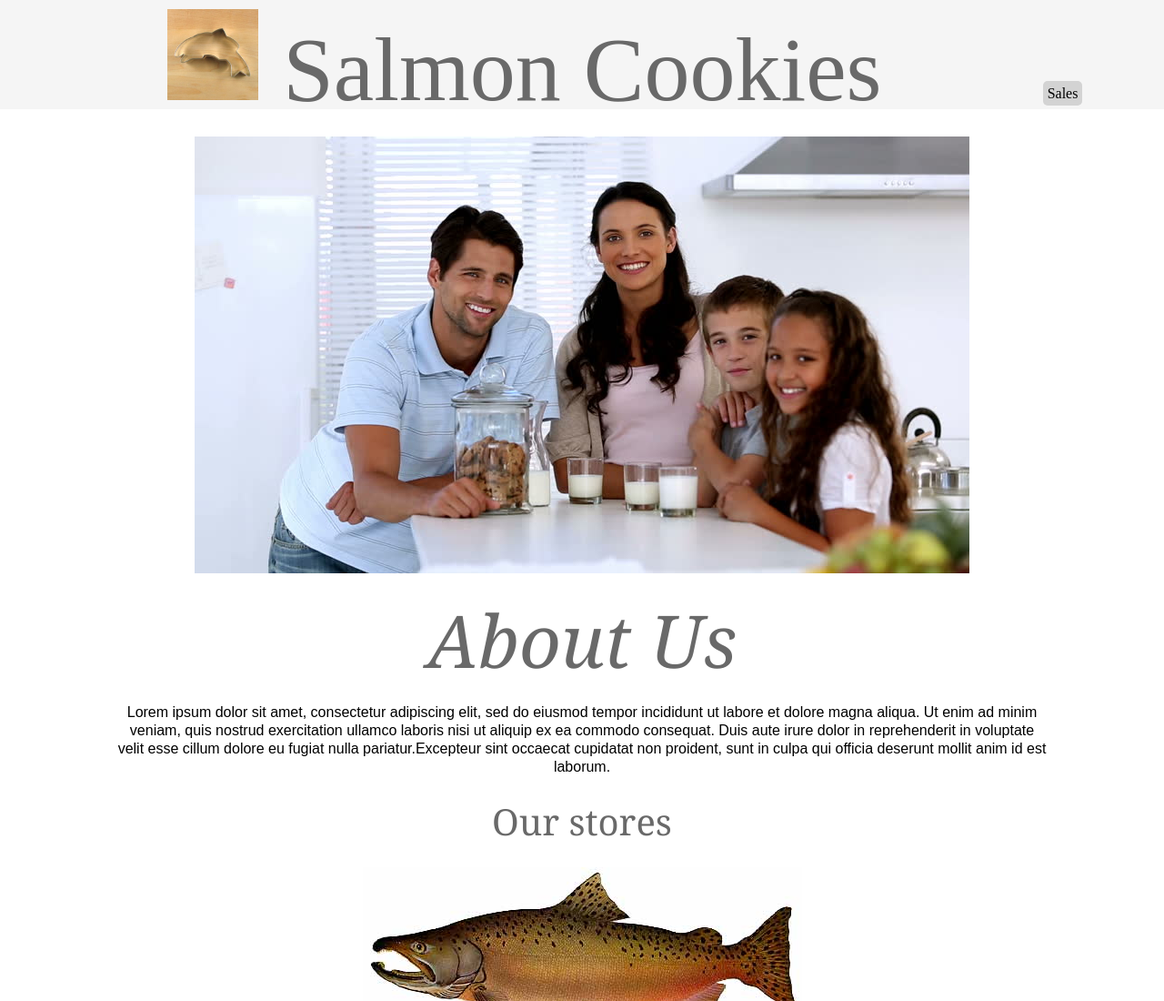
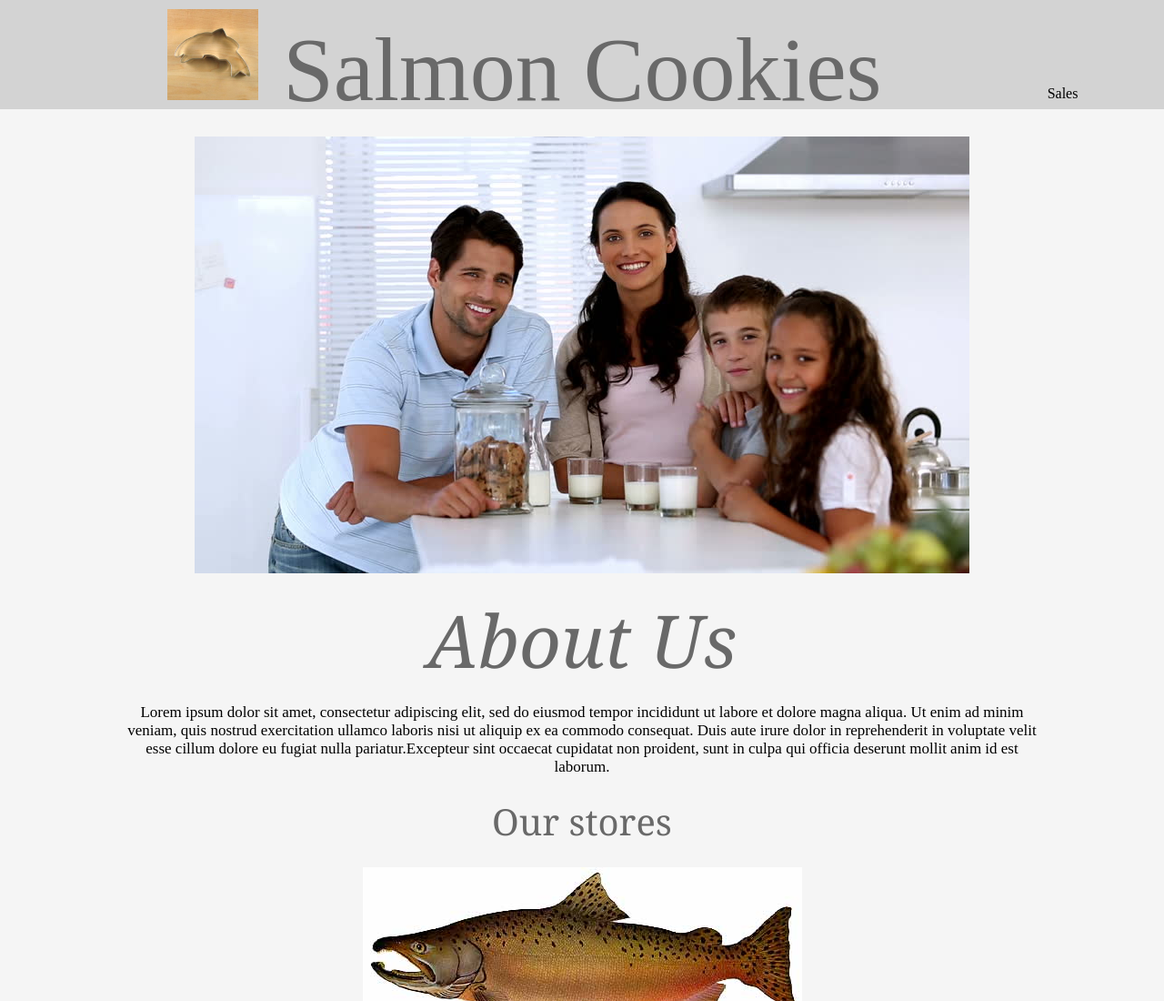
Before and after one commit to holdermatthew5/lab-06, a plain HTML site: page index.html in a window 1280 px wide. Shown: the top 1100 px of the page at 91% size. Drawn offline with Linux system fonts and the light colour scheme.

Commit message:
final touches

```diff
--- a/css/index.css
+++ b/css/index.css
@@ -1,8 +1,12 @@
+body {
+  background-color: whitesmoke;
+}
+
 header {
   width: 100%;
   min-width: 1000px;
   height: 120px;
-  background-color: whitesmoke;
+  background-color: lightgrey;
   margin-bottom: 30px;
   text-align: center;
 }
@@ -55,7 +59,8 @@ main h2:first-of-type {
 
 main p {
   line-height: 20px;
-  font-family: sans-serif;
+  font-family: serif;
+  font-size: 17px;
 }
 
 main h2:nth-of-type(2) {
--- a/css/style.css
+++ b/css/style.css
@@ -48,3 +48,7 @@ th {
 td {
   text-align: center;
 }
+
+table {
+  font-family: sans-serif;
+}
```
